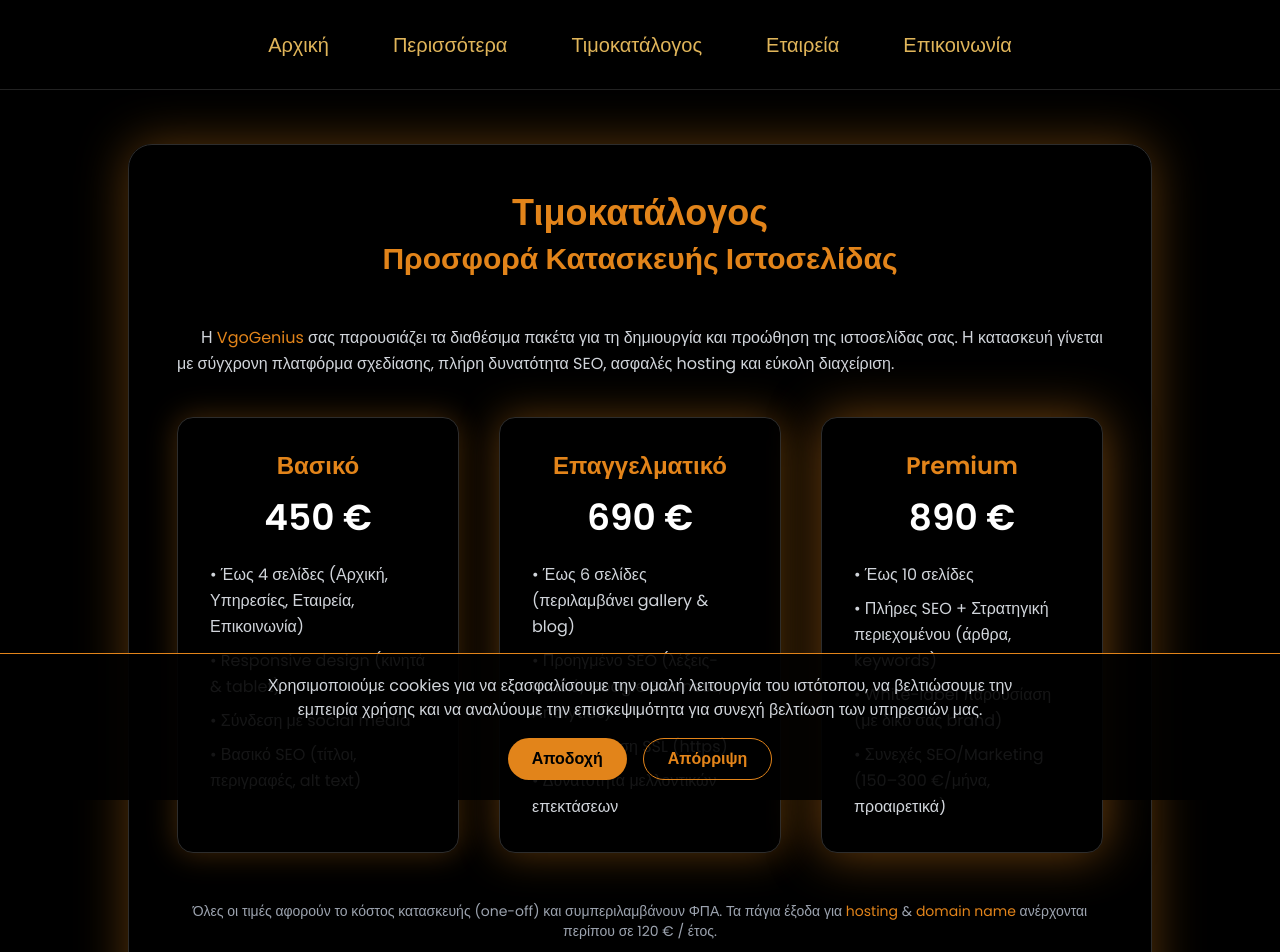
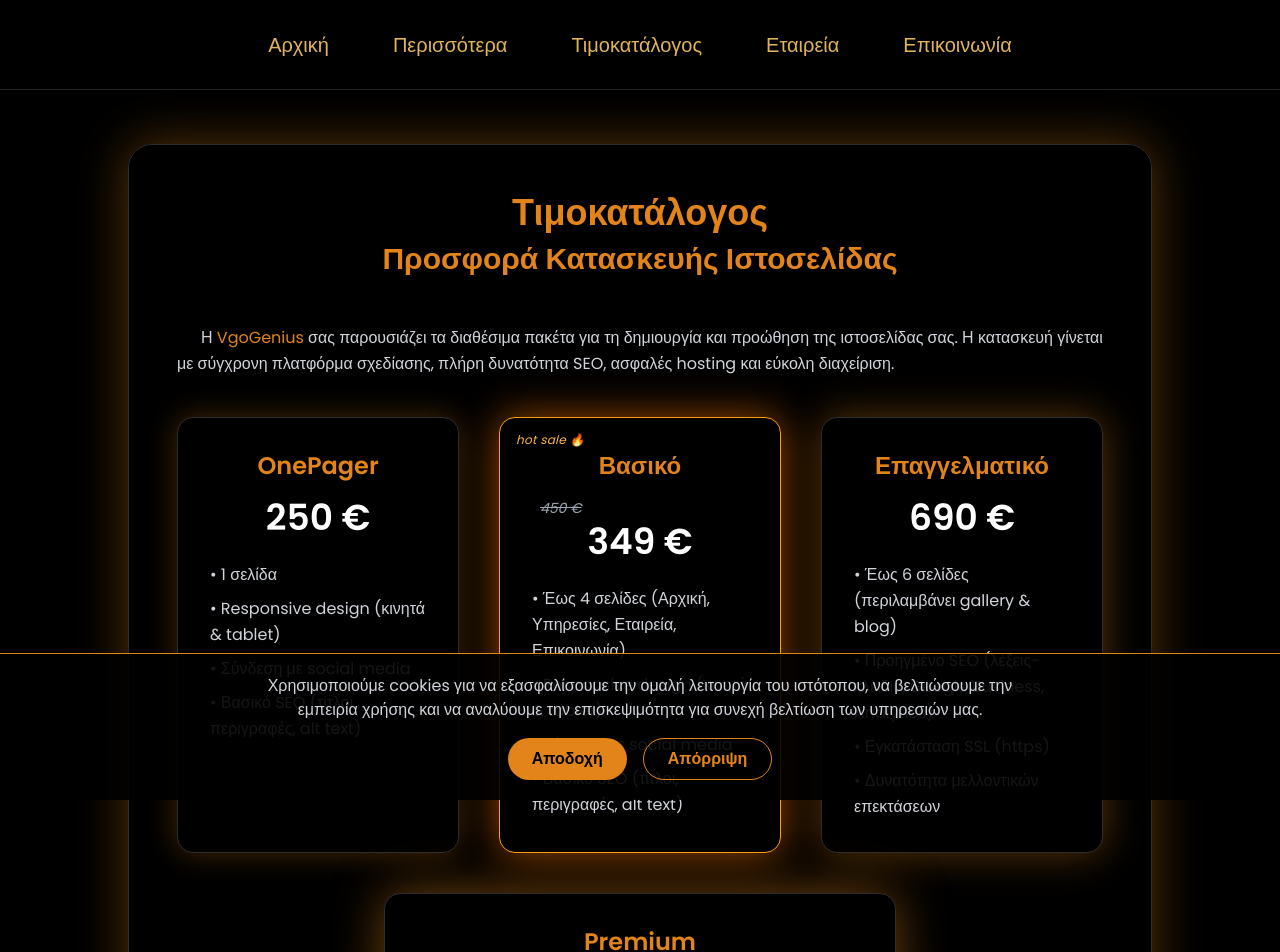
Before and after one commit to gregoryvgo/VgoGenius, a Next.js app: page /timokatalogos in a window 1280 px wide. Shown: the top 952 px of the page. Built offline with nearby package versions, Linux system fonts and the light colour scheme.

Commit message:
Update project

```diff
--- a/components/TimokatalogosClient.jsx
+++ b/components/TimokatalogosClient.jsx
@@ -48,12 +48,44 @@ export default function TimokatalogosClient() {
           SEO, ασφαλές hosting και εύκολη διαχείριση.
         </p>
 
+        {/* First row: OnePager, Βασικό, Επαγγελματικό (3 columns on md+) */}
         <div className="grid grid-cols-1 md:grid-cols-3 gap-8 md:gap-10 text-center">
+          {/* ⭐ OnePager */}
           <div className="bg-black border border-[#2d2d2d] rounded-2xl p-6 md:p-8 shadow-[0_0_30px_rgba(226,132,26,0.3)] hover:shadow-[0_0_50px_rgba(226,132,26,0.6)] transition-transform hover:scale-105">
+            <h3 className="text-xl md:text-2xl font-semibold text-[#e2841a] mb-4">
+              OnePager
+            </h3>
+            <p className="text-3xl md:text-4xl font-bold mb-6 text-white">250 €</p>
+            <ul className="text-gray-300 text-left space-y-2">
+              <li>• 1 σελίδα</li>
+              <li>• Responsive design (κινητά & tablet)</li>
+              <li>• Σύνδεση με social media</li>
+              <li>• Βασικό SEO (τίτλοι, περιγραφές, alt text)</li>
+            </ul>
+          </div>
+
+          {/* 🔥 Βασικό - HOT SALE */}
+          <div className="relative bg-black border border-[#ff9d00] rounded-2xl p-6 md:p-8 shadow-[0_0_40px_rgba(255,120,0,0.6)] hover:shadow-[0_0_60px_rgba(255,150,0,0.9)] transition-transform hover:scale-105">
+            {/* Hot Sale Label */}
+            <span className="absolute top-3 left-4 text-[12px] text-[#ffb347] italic tracking-wide">
+              hot sale 🔥
+            </span>
+
             <h3 className="text-xl md:text-2xl font-semibold text-[#e2841a] mb-4">
               Βασικό
             </h3>
-            <p className="text-3xl md:text-4xl font-bold mb-6 text-white">450 €</p>
+
+            {/* Prices */}
+            <div className="flex flex-col items-center mb-6">
+              <span className="text-sm text-gray-400 line-through italic self-start ml-2 mb-1">
+                450 €
+              </span>
+
+              <span className="text-3xl md:text-4xl font-bold text-white">
+                349 €
+              </span>
+            </div>
+
             <ul className="text-gray-300 text-left space-y-2">
               <li>• Έως 4 σελίδες (Αρχική, Υπηρεσίες, Εταιρεία, Επικοινωνία)</li>
               <li>• Responsive design (κινητά & tablet)</li>
@@ -62,6 +94,7 @@ export default function TimokatalogosClient() {
             </ul>
           </div>
 
+          {/* Επαγγελματικό */}
           <div className="bg-black border border-[#2d2d2d] rounded-2xl p-6 md:p-8 shadow-[0_0_40px_rgba(226,132,26,0.4)] hover:shadow-[0_0_60px_rgba(226,132,26,0.7)] transition-transform hover:scale-105">
             <h3 className="text-xl md:text-2xl font-semibold text-[#e2841a] mb-4">
               Επαγγελματικό
@@ -74,12 +107,15 @@ export default function TimokatalogosClient() {
               <li>• Δυνατότητα μελλοντικών επεκτάσεων</li>
             </ul>
           </div>
+        </div>
 
-          <div className="bg-black border border-[#2d2d2d] rounded-2xl p-6 md:p-8 shadow-[0_0_50px_rgba(226,132,26,0.5)] hover:shadow-[0_0_70px_rgba(226,132,26,0.8)] transition-transform hover:scale-105">
-            <h3 className="text-xl md:text-2xl font-semibold text-[#e2841a] mb-4">
+        {/* Premium centered on its own row */}
+        <div className="w-full mt-10 flex justify-center">
+          <div className="w-full max-w-lg bg-black border border-[#2d2d2d] rounded-2xl p-6 md:p-8 shadow-[0_0_50px_rgba(226,132,26,0.5)] hover:shadow-[0_0_70px_rgba(226,132,26,0.8)] transition-transform hover:scale-105">
+            <h3 className="text-xl md:text-2xl font-semibold text-[#e2841a] mb-4 text-center">
               Premium
             </h3>
-            <p className="text-3xl md:text-4xl font-bold mb-6 text-white">890 €</p>
+            <p className="text-3xl md:text-4xl font-bold mb-6 text-white text-center">890 €</p>
             <ul className="text-gray-300 text-left space-y-2">
               <li>• Έως 10 σελίδες</li>
               <li>• Πλήρες SEO + Στρατηγική περιεχομένου (άρθρα, keywords)</li>
@@ -103,6 +139,7 @@ export default function TimokatalogosClient() {
       </div>
 
       <style jsx global>{`
+        /* ----------- SHAKE ----------- */
         @keyframes shake {
           0% { transform: translate(0, 0) rotate(0deg); }
           20% { transform: translate(-5px, 3px) rotate(-1deg); }
@@ -111,7 +148,20 @@ export default function TimokatalogosClient() {
           80% { transform: translate(4px, -2px) rotate(1deg); }
           100% { transform: translate(0, 0) rotate(0deg); }
         }
-        .animate-shake { animation: shake 0.8s ease-in-out; }
+        .animate-shake {
+          animation: shake 0.8s ease-in-out;
+        }
+
+        /* Subtle pulse for the main container shadow */
+        @keyframes fireGlowPulse {
+          0% { box-shadow: 0 0 25px rgba(226,132,26,0.12); }
+          50% { box-shadow: 0 0 45px rgba(226,132,26,0.18); }
+          100% { box-shadow: 0 0 25px rgba(226,132,26,0.12); }
+        }
+
+        .shadow-[0_0_50px_rgba(226,132,26,0.4)] {
+          animation: fireGlowPulse 3s infinite ease-in-out;
+        }
       `}</style>
     </section>
   );
```
